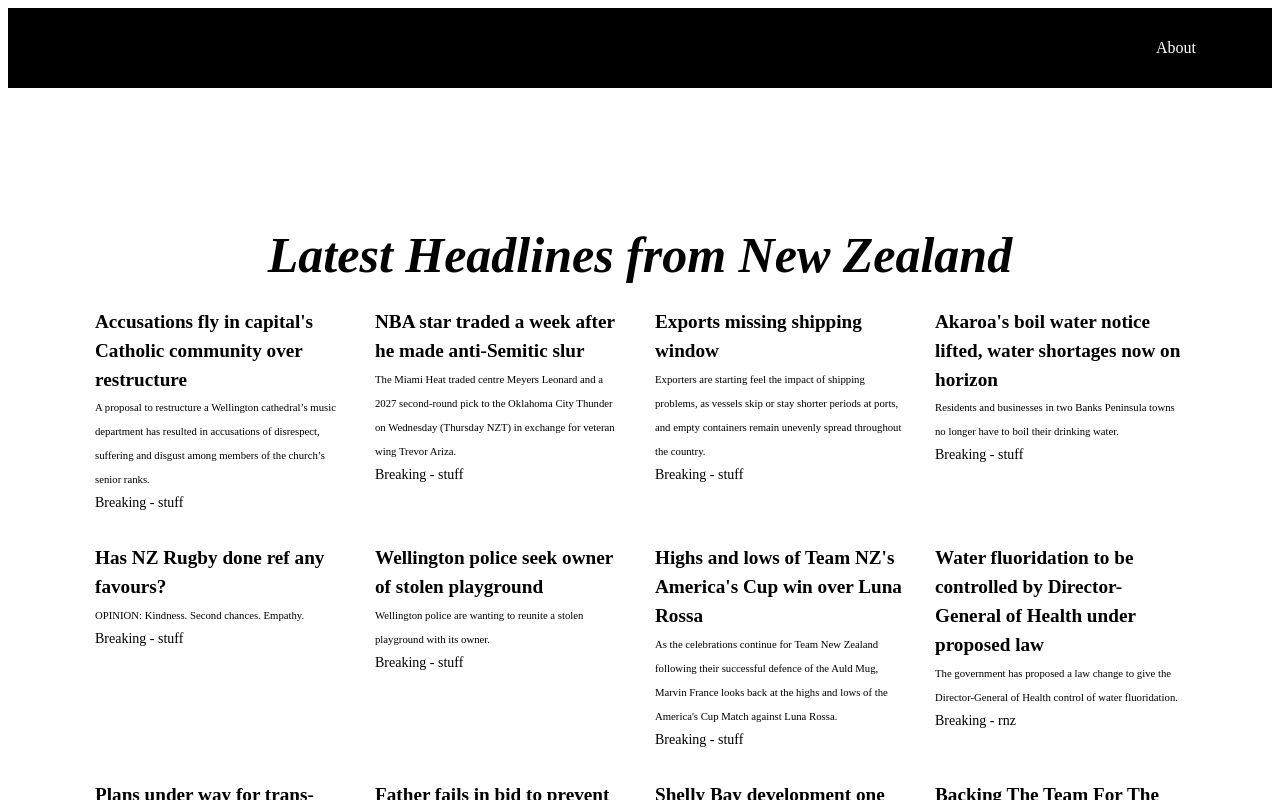
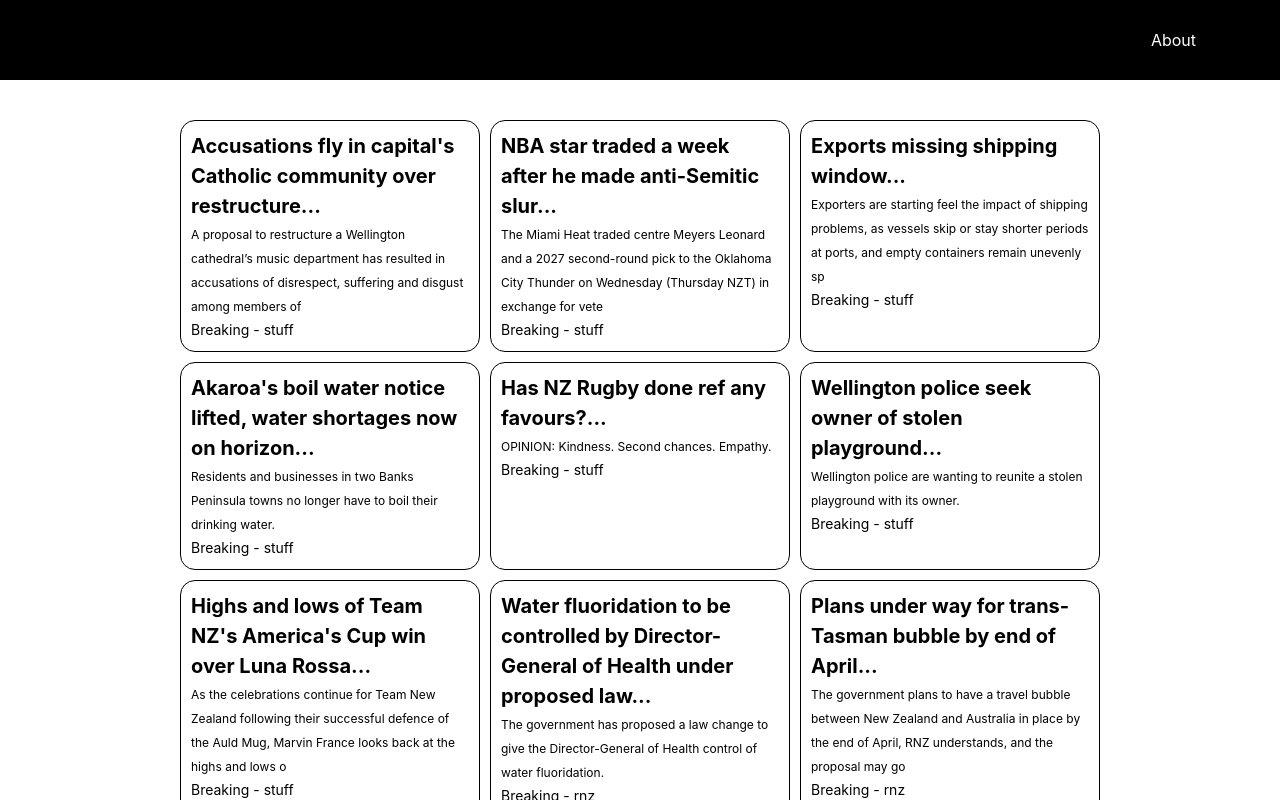
Before and after one commit to rykumar13/react-news-website, a React (Create React App) app: page / in a window 1280 px wide. Shown: the top 800 px of the page. Built offline with nearby package versions, Linux system fonts and the light colour scheme.

Commit message:
styling main page

```diff
--- a/src/App.css
+++ b/src/App.css
@@ -1,3 +1,7 @@
+* {
+  font-family: "Titillium Web", sans-serif sans-serif;
+}
+
 a:link {
   text-decoration: none;
   color: inherit;
@@ -7,3 +11,18 @@ a:link {
   text-decoration: none;
   color: inherit;
 }
+
+body {
+  margin: 0;
+  /* font-family: "Titillium Web", sans-serif; */
+  font-family: -apple-system, BlinkMacSystemFont, 'Segoe UI', 'Roboto', 'Oxygen',
+    'Ubuntu', 'Cantarell', 'Fira Sans', 'Droid Sans', 'Helvetica Neue',
+    sans-serif;
+  -webkit-font-smoothing: antialiased;
+  -moz-osx-font-smoothing: grayscale;
+}
+
+code {
+  font-family: source-code-pro, Menlo, Monaco, Consolas, "Courier New",
+    monospace;
+}
--- a/src/components/Main/MainElements.js
+++ b/src/components/Main/MainElements.js
@@ -5,7 +5,7 @@ export const StyledContainer = styled.section`
   flex-direction: column;
   justify-content: center;
   max-width: 100%;
-  padding: 140px 0;
+  padding: 40px 0;
   align-items: center;
 `;
 
@@ -27,35 +27,37 @@ export const StyledWrapper = styled.div`
     margin: auto:
     height: 350px;
     display: grid;
-    grid-template-columns: 250px 250px 250px 250px;
-    grid-gap: 30px;
+    grid-template-columns: 300px 300px 300px;
+    grid-gap: 10px;
 
     @media (max-width: 1200px) {
-      grid-template-columns: 250px 250px 250px;
+      grid-template-columns: 350px 350px;
     }
 
     @media (max-width: 900px) {
-      grid-template-columns: 250px 250px;
+      grid-template-columns: 500px;
     }
 
     @media (max-width: 600px) {
-      grid-template-columns: 250px;
+      grid-template-columns: 300px;
     }
 `;
 
 export const StyledBox = styled.div`
-  border-radius: 5px;
-  border-color: #990000;
+  padding: 10px 10px 10px 10px;
   font-size: 100%;
   line-height: 1.5;
+  text-decoration: none;
+`;
 
+export const StyledBoxBorder = styled.div`
+  border:1px solid black;
+  border-radius: 15px;
+  border-width: 1px;
   &:hover {
-    transform: scale(1.1);
+    transform: scale(1.01);
     transition-duration: 0.3s;
   }
-
-  text-decoration: none;
-
 `;
 
 export const StyledImg = styled.img`
@@ -66,15 +68,13 @@ export const StyledImg = styled.img`
 
 export const StyledName = styled.h6`
   display: inline;
-  font-size: 1.2rem;
-  line-height: 1.5;
-  font-weight: 600;
+  font-size: 20px;
 `;
 
 export const StyledBrief = styled.h6`
   display: inline;
-  line-height: 1.5;
   font-weight: 400;
+  font-size: 12px;
 `;
 
 export const StyledCategory = styled.h6`
--- a/src/components/Main/index.js
+++ b/src/components/Main/index.js
@@ -10,6 +10,7 @@ import {
   StyledTitle,
   StyledWebsite,
   StyledWrapper,
+  StyledBoxBorder
 } from "./MainElements";
 
 const Main = () => {
@@ -27,19 +28,21 @@ const Main = () => {
   if (!currentMockData) return null;
   return (
     <StyledContainer id="LatestHeadlines">
-      <StyledTitle>Latest Headlines from New Zealand</StyledTitle>
+      {/* <StyledTitle>Latest Headlines from New Zealand</StyledTitle> */}
       <StyledWrapper>
         {currentMockData.map(({ Url, Name, Brief, Website, Category }) => (
+          <StyledBoxBorder>
             <a href={Url}>
               <StyledBox>
-            <StyledName>{Name}</StyledName>
+                <StyledName>{Name.slice(0, 100)}...</StyledName>
                 <br></br>
-            <StyledBrief>{Brief}</StyledBrief>
+                <StyledBrief>{Brief.slice(0, 150)}</StyledBrief>
                 <br></br>
                 <StyledCategory>{Category} - </StyledCategory>
                 <StyledWebsite>{Website}</StyledWebsite>
               </StyledBox>
             </a>
+          </StyledBoxBorder>
         ))}
       </StyledWrapper>
     </StyledContainer>
```
Lines whose indentation alone changed are shown as unchanged.
